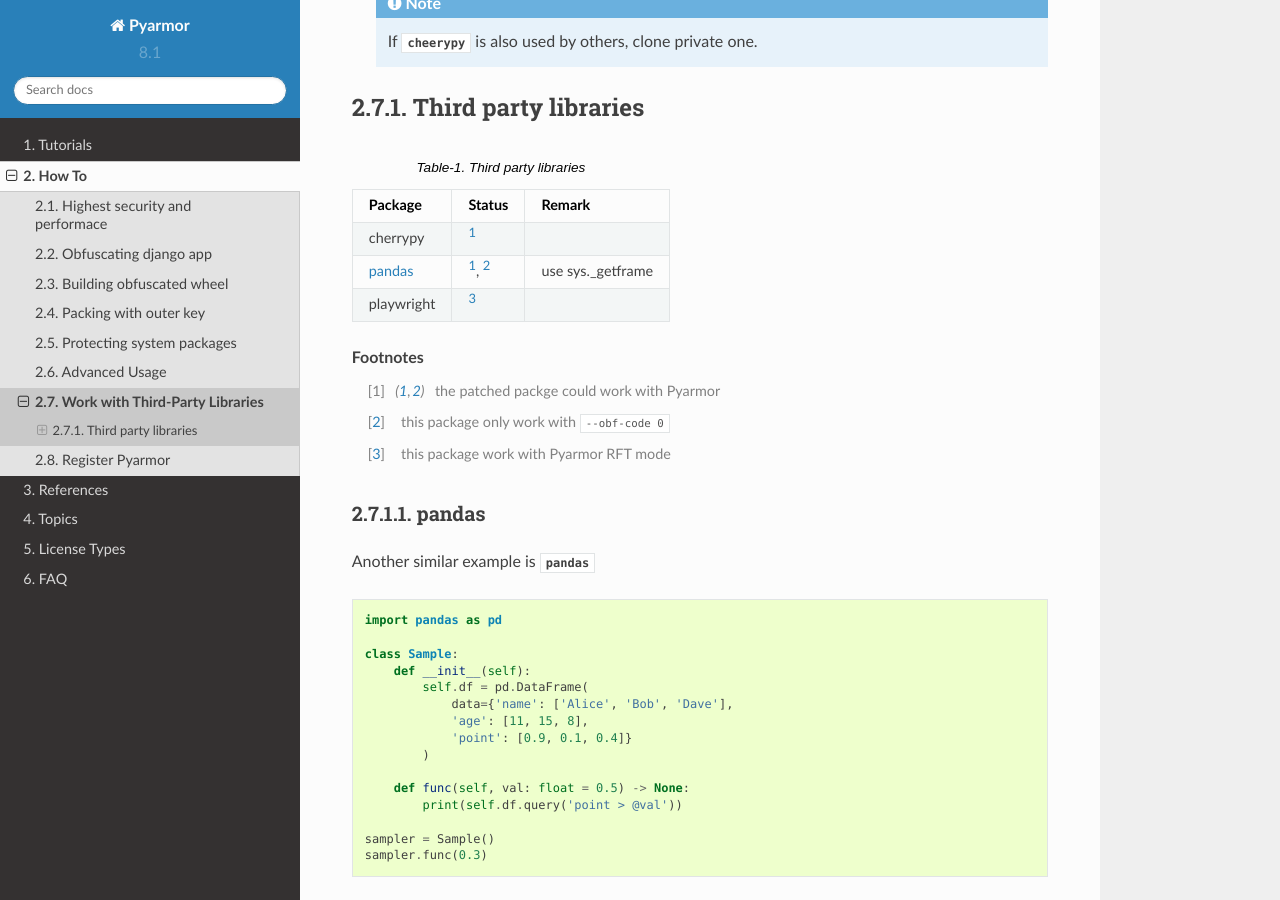
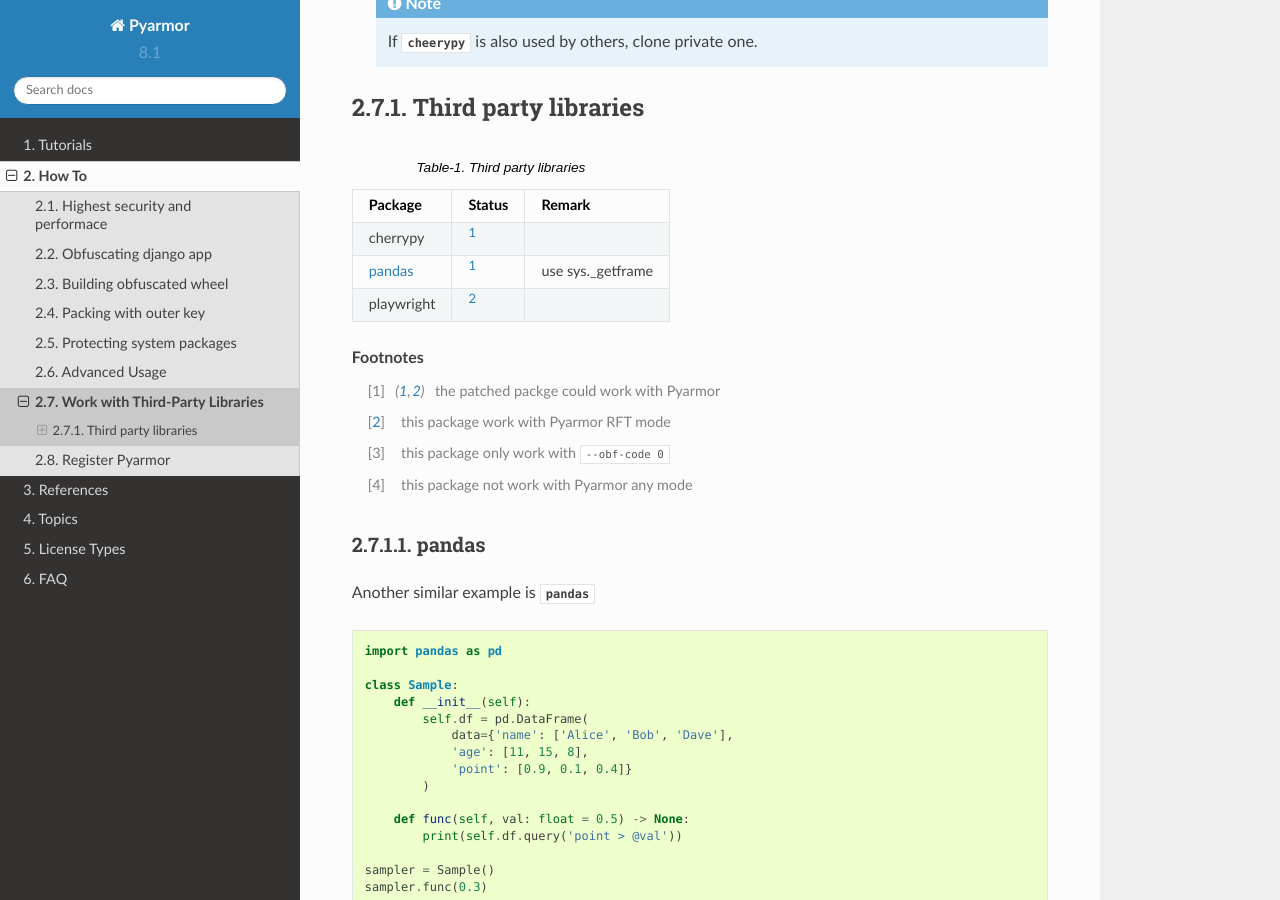
Before and after one commit to dashingsoft/pyarmor, a Sphinx documentation site: the page built from docs/how-to/third-party.rst, in a window 1280 px wide and 900 px high, scrolled down 2028 px. Built offline with Sphinx 7.4.7 and the Read the Docs theme 2.0.0, drawn with Linux system fonts in a browser that asks for light colours.

Commit message:
Refine doc

```diff
--- a/docs/how-to/third-party.rst
+++ b/docs/how-to/third-party.rst
@@ -107,8 +107,9 @@
 .. rubric:: Footnotes
 
 .. [#patch] the patched packge could work with Pyarmor
-.. [#obfcode] this package only work with ``--obf-code 0``
 .. [#RFT] this package work with Pyarmor RFT mode
+.. [#obfcode0] this package only work with ``--obf-code 0``
+.. [#not] this package not work with Pyarmor any mode
 
 pandas
 ------
```
Also changed, not shown: other parts of docs/how-to/third-party.rst (+1 -1 lines).
